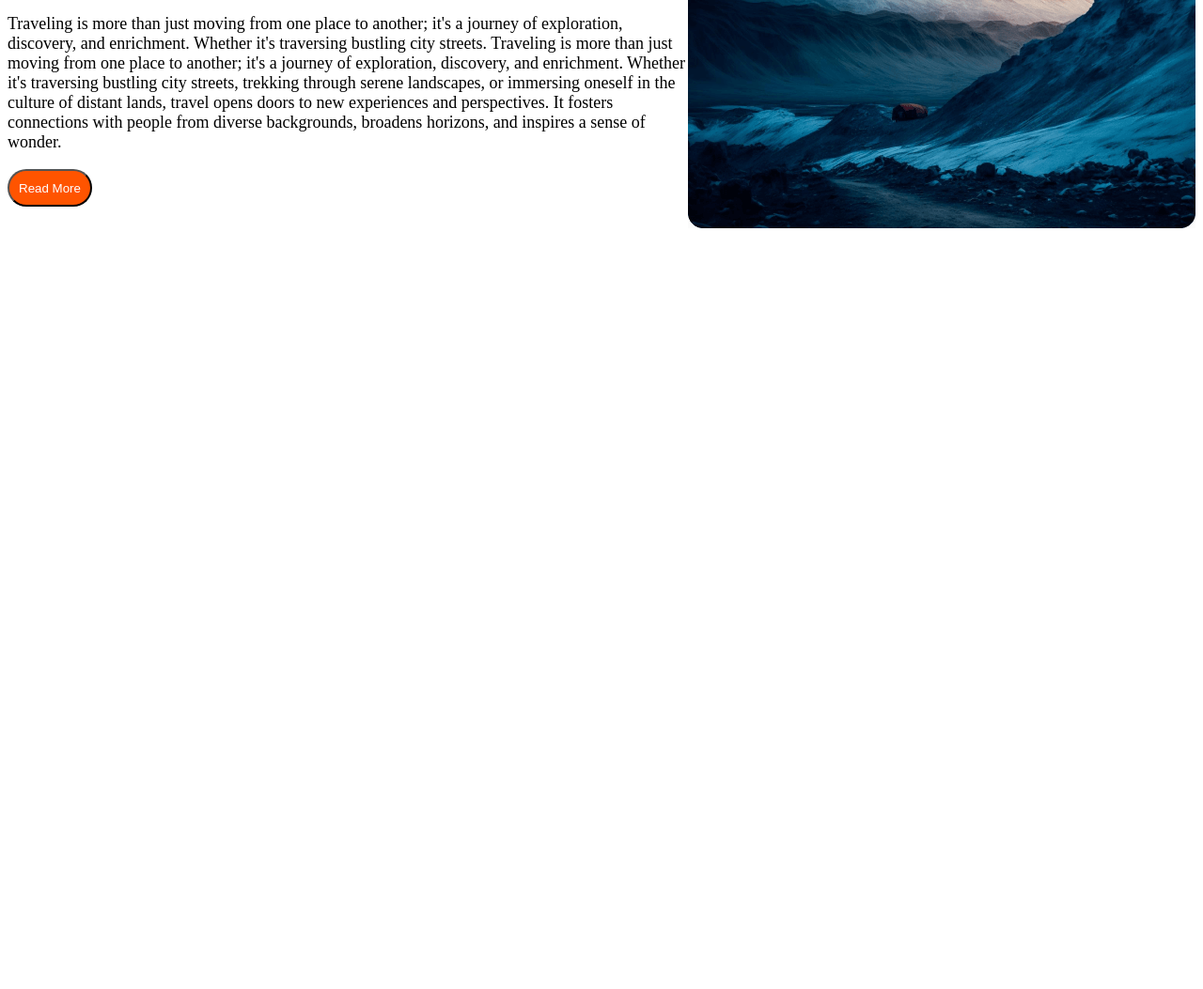
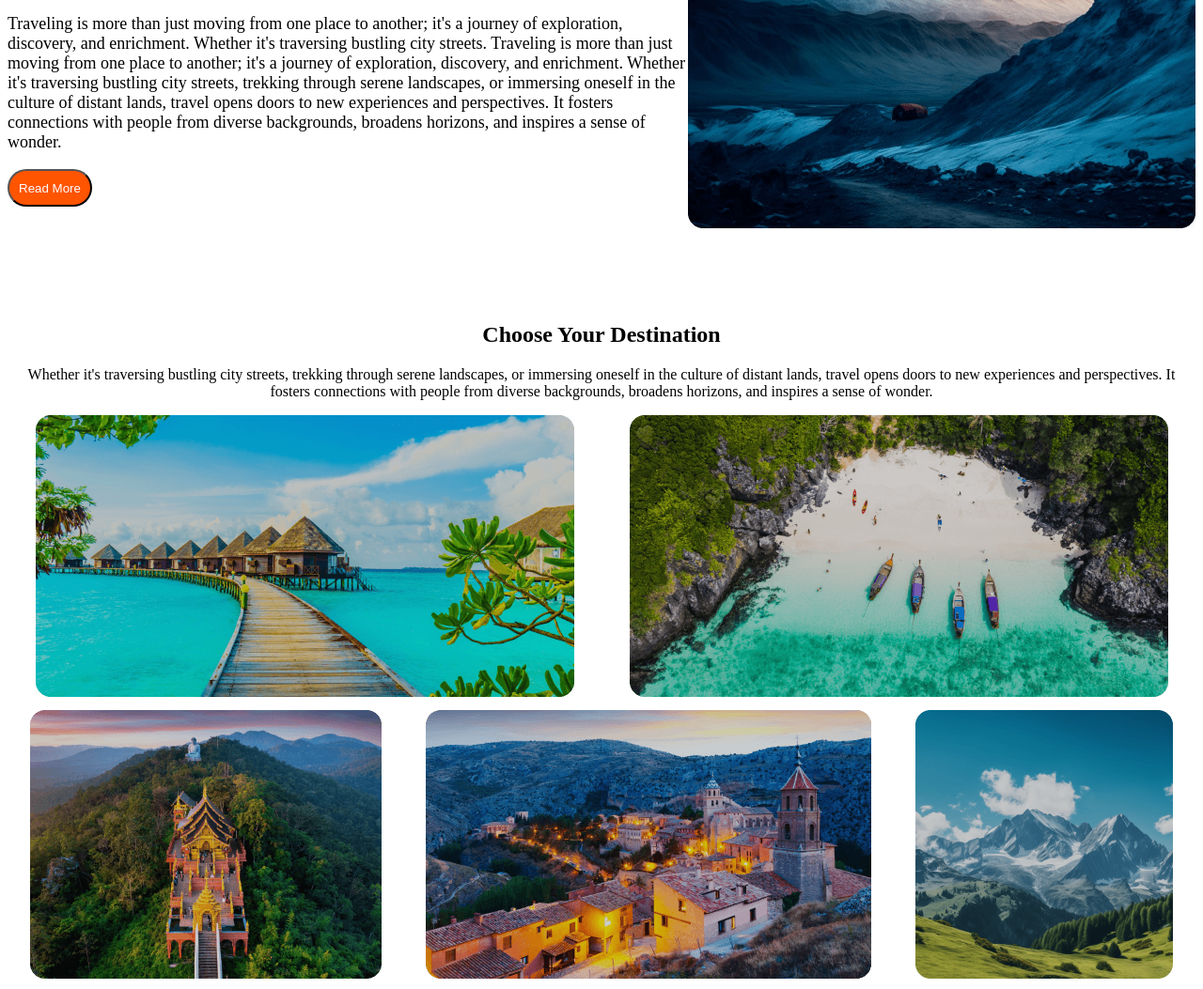
Before and after one commit to jubayerahmedd/journeyjunction, a plain HTML site: page index.html in a window 1280 px wide. Shown: the part 984-2037 px from the top of the page at 94% size. Before the commit the page ends 1235 px from the top, so only its background shows below. Drawn offline with Linux system fonts and the light colour scheme.

Commit message:
destinations sections images added

```diff
--- a/css/styles.css
+++ b/css/styles.css
@@ -74,6 +74,7 @@ nav{
     height: 550px;
     justify-content: center;
     font-size: 18px;
+    margin-bottom: 100px;
 }
 button{
     background-color: #FF5400;
@@ -81,3 +82,41 @@ button{
     padding: 10px;
     height: 40px;
 }
+.destinations{
+    margin-top: 20px;
+}
+.destination-text{
+    text-align: center;
+    size: 20px;
+}
+.first-column{
+    margin-top: 10px;
+    display: flex;
+    justify-content: space-around;
+}
+.second-column{
+    margin-top: 10px;
+    display: flex;
+    justify-content: space-around;
+
+}
+
+
+
+
+
+
+
+
+
+
+
+
+
+
+
+
+
+footer{
+    height: 600px;
+}
--- a/index.html
+++ b/index.html
@@ -55,8 +55,6 @@
                     Traveling is more than just moving from one place to another; it's a journey of exploration, discovery, and enrichment. Whether it's traversing bustling city streets. Traveling is more than just moving from one place to another; it's a journey of exploration, discovery, and enrichment. Whether it's traversing bustling city streets, trekking through serene landscapes, or immersing oneself in the culture of distant lands, travel opens doors to new experiences and perspectives. It fosters connections with people from diverse backgrounds, broadens horizons, and inspires a sense of wonder.
                 </p>
                 <button type="submit">Read More</button>
-
-
             </div>
             <div class="popular-img">
                 <img src="./images/Rectangle 4.png" alt="">
@@ -65,5 +63,52 @@
         </div>
     </section>
 
+    <section>
+        <div class="destinations">
+            <div class="destination-text">
+                <h2>Choose Your Destination</h2>
+                <p>Whether it's traversing bustling city streets, trekking through serene landscapes, or immersing oneself in the culture of distant lands, travel opens doors to new experiences and perspectives. It fosters connections with people from diverse backgrounds, broadens horizons, and inspires a sense of wonder.</p>
+            </div>
+            <div class="destinations-img">
+
+                <div class="first-column">
+                    <div class="first-img">
+                        <img src="./images/Rectangle 5.png" alt="">
+                    </div>
+                    <div class="second-img">
+                        <img src="./images/Rectangle 8.png" alt="">
+                    </div>
+                </div>
+
+                <div class="second-column">
+                    <div class="third-img">
+                        <img src="./images/Rectangle 6.png" alt="">
+                    </div>
+                    <div class="fourth-img">
+                        <img src="./images/Rectangle 7.png" alt="">
+                    </div>
+                    <div class="fifth-img">
+                        <img src="./images/Rectangle 9.png" alt="">
+                    </div>
+                </div>
+
+                <div class="first-column">
+                    <div class="first-img">
+                        <img src="./images/Rectangle 11.png" alt="">
+                    </div>
+                    <div class="second-img">
+                        <img src="./images/Rectangle 10.png" alt="">
+                    </div>
+                </div>
+
+            </div>
+
+        </div>
+    </section>
+
+
+
+
+    <footer></footer>
 </body>
 </html>
```
